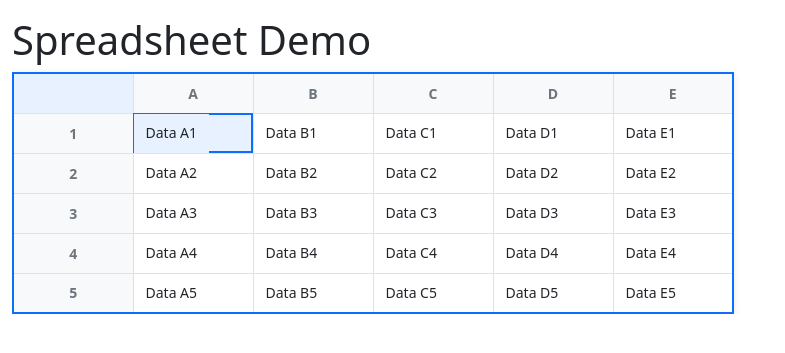
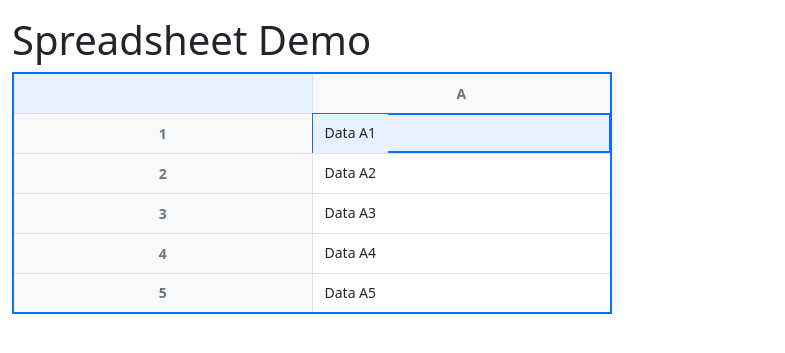
Before and after one commit to CapnKernel/spread-ui, a Django app: page / in a window 1280 px wide. Shown: the top 353 px of the page, without its empty margins (0-785 px from the left). Run offline with Django 4.2, Linux system fonts and the light colour scheme; parts of the project's set-up code (start-up, migrations or seed data) failed here and were passed over.

Commit message:
Reduced to one column for debugging

```diff
--- a/pyproj/spreadui/templates/spreadui/sheet.html
+++ b/pyproj/spreadui/templates/spreadui/sheet.html
@@ -9,54 +9,20 @@
     <thead>
       <tr>
         <th class="header-cell"></th>
-        <th class="header-cell">A</th>
-        <th class="header-cell">B</th>
-        <th class="header-cell">C</th>
-        <th class="header-cell">D</th>
-        <th class="header-cell">E</th>
+        {% for col in "A" %}
+          <th class="header-cell">{{ col }}</th>
+        {% endfor %}
       </tr>
     </thead>
     <tbody>
-      <tr>
-        <td class="row-header">1</td>
-        <td class="data-cell"><span class="cell-content">Data A1</span></td>
-        <td class="data-cell"><span class="cell-content">Data B1</span></td>
-        <td class="data-cell"><span class="cell-content">Data C1</span></td>
-        <td class="data-cell"><span class="cell-content">Data D1</span></td>
-        <td class="data-cell"><span class="cell-content">Data E1</span></td>
-      </tr>
-      <tr>
-        <td class="row-header">2</td>
-        <td class="data-cell"><span class="cell-content">Data A2</span></td>
-        <td class="data-cell"><span class="cell-content">Data B2</span></td>
-        <td class="data-cell"><span class="cell-content">Data C2</span></td>
-        <td class="data-cell"><span class="cell-content">Data D2</span></td>
-        <td class="data-cell"><span class="cell-content">Data E2</span></td>
-      </tr>
-      <tr>
-        <td class="row-header">3</td>
-        <td class="data-cell"><span class="cell-content">Data A3</span></td>
-        <td class="data-cell"><span class="cell-content">Data B3</span></td>
-        <td class="data-cell"><span class="cell-content">Data C3</span></td>
-        <td class="data-cell"><span class="cell-content">Data D3</span></td>
-        <td class="data-cell"><span class="cell-content">Data E3</span></td>
-      </tr>
-      <tr>
-        <td class="row-header">4</td>
-        <td class="data-cell"><span class="cell-content">Data A4</span></td>
-        <td class="data-cell"><span class="cell-content">Data B4</span></td>
-        <td class="data-cell"><span class="cell-content">Data C4</span></td>
-        <td class="data-cell"><span class="cell-content">Data D4</span></td>
-        <td class="data-cell"><span class="cell-content">Data E4</span></td>
-      </tr>
-      <tr>
-        <td class="row-header">5</td>
-        <td class="data-cell"><span class="cell-content">Data A5</span></td>
-        <td class="data-cell"><span class="cell-content">Data B5</span></td>
-        <td class="data-cell"><span class="cell-content">Data C5</span></td>
-        <td class="data-cell"><span class="cell-content">Data D5</span></td>
-        <td class="data-cell"><span class="cell-content">Data E5</span></td>
-      </tr>
+      {% for row in "12345" %}
+        <tr>
+          <td class="row-header">{{ row }}</td>
+          {% for col in "A" %}
+            <td class="data-cell"><span class="cell-content">Data {{col}}{{row}}</span></td>
+          {% endfor %}
+        </tr>
+      {% endfor %}
     </tbody>
   </table>
 </div>
```
